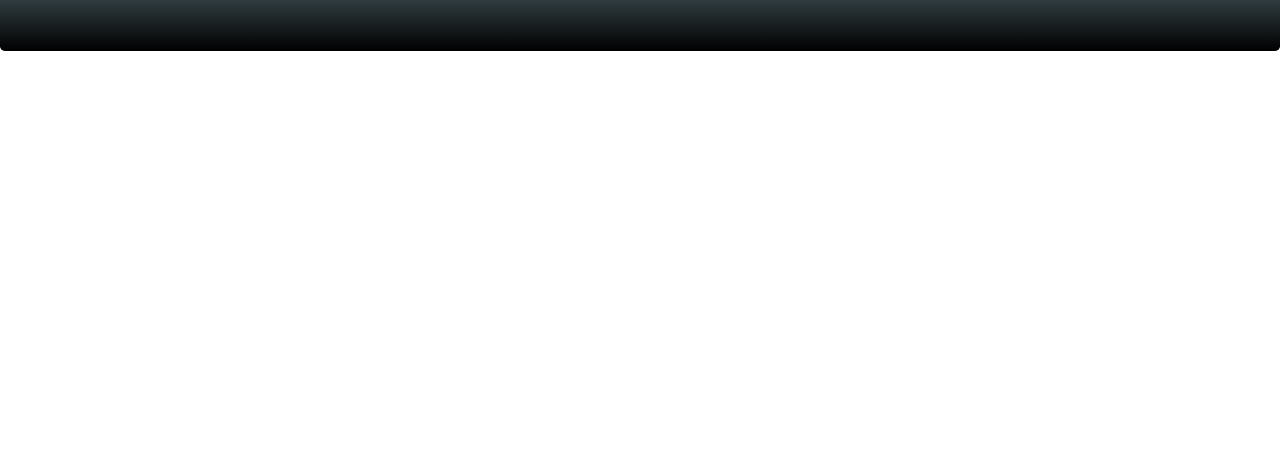
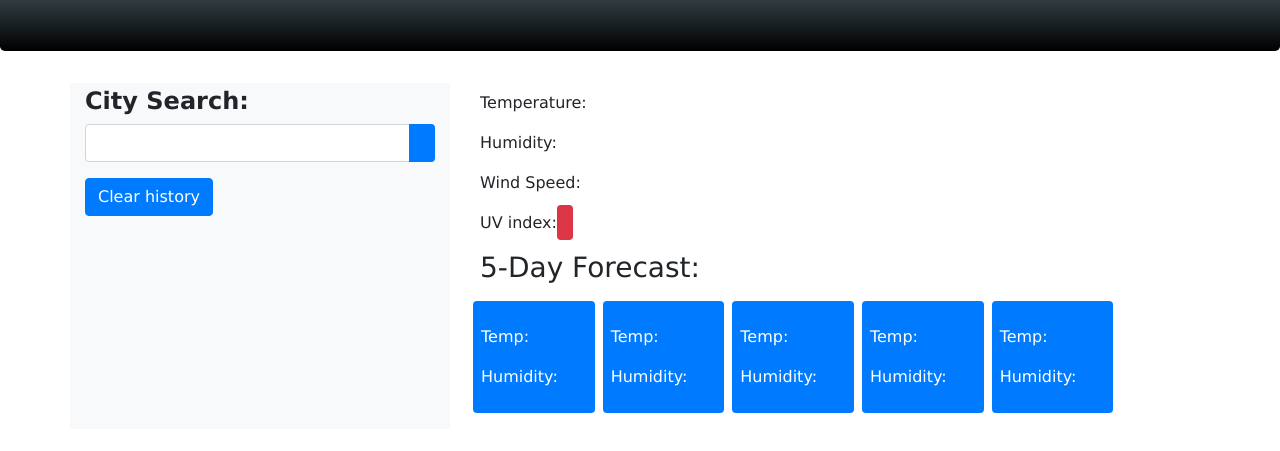
Before and after one commit to Darxmarx/weather-dashboard, a plain HTML site: page index.html in a window 1280 px wide. Shown: the part 133-584 px from the top of the page. Drawn offline with nearby package versions, Linux system fonts and the light colour scheme.

Commit message:
add setup for html elements

```diff
--- a/index.html
+++ b/index.html
@@ -12,6 +12,71 @@
     <header class="jumbotron">
         <h1>Weather Dashboard</h1>
     </header>
+    <main class="container">
+        <div class="row">
+            <aside class="col-sm-4 bg-light">
+                <h4 class="pt-1"><strong>City Search:</strong></h4>
+                <!-- input search query -->
+                <div class="input-group mb-3">
+                    <input type="text" class="form-control"id="search-city" aria-label="City Search" aria-describedby="search-button">
+                    <div class="input-group-append">
+                        <button class=" btn bg-primary text-light" id="search-button"><i class="fa fa-search"></i></button>
+                    </div>
+                </div>
+                <!-- search city history -->
+                <button class=" btn btn-primary" type="button" id="clear-history">Clear history</button>
+                <ul class="list-group">
+
+                </ul>
+            </aside>
+            <div class="col-sm-8">
+                <div class="col-sm-12" id="current-weather">
+                    <h3 class="city-name mb-1 mt-2 bolder" id="current-city"></h3>
+                    <p>Temperature:<span class="current" id="temperature"></span></p>
+                    <p>Humidity:<span class="current" id="humidity"></span></p>
+                    <p>Wind Speed:<span class="current" id="wind-speed"></span></p>
+                    <p>UV index:<span class="current bg-danger rounded py-2 px-2 text-white" id="uv-index"></span></p>
+                </div>
+                <!-- future 5-day forecast -->
+                <div class="col-sm-12" id ="future-weather">
+                    <h3>5-Day Forecast:</h3>
+                    <div class="row text-light">
+                        <div class="col-sm-2 bg-primary forecast text-white ml-2 mb-3 p-2 mt-2 rounded" >
+                            <p id="fDate0"></p>
+                            <p id="fImg0"></p>
+                            <p>Temp:<span id="fTemp0"></span></p>
+                            <p>Humidity:<span id="fHumidity0"></span></p>
+                        </div>
+                        <div class="col-sm-2 bg-primary forecast text-white ml-2 mb-3 p-2 mt-2 rounded" >
+                            <p id="fDate1"></p>
+                            <p id="fImg1"></p>
+                            <p>Temp:<span id="fTemp1"></span></p>
+                            <p>Humidity:<span id="fHumidity1"></span></p>
+                        </div>
+                        <div class="col-sm-2 bg-primary forecast text-white ml-2 mb-3 p-2 mt-2 rounded">
+                            <p id="fDate2"></p>
+                            <p id="fImg2"></p>
+                            <p>Temp:<span id="fTemp2"></span></p>
+                            <p>Humidity:<span id="fHumidity2"></span></p>
+                        </div>
+                        <div class="col-sm-2 bg-primary forecast text-white ml-2 mb-3 p-2 mt-2 rounded">
+                            <p id="fDate3"></p>
+                            <p id="fImg3"></p>
+                            <p>Temp:<span id="fTemp3"></span></p>
+                            <p>Humidity:<span id="fHumidity3"></span></p>
+                        </div>
+                        <div class="col-sm-2 bg-primary forecast text-white ml-2 mb-3 p-2 mt-2 rounded" >
+                            <p id="fDate4"></p>
+                            <p id="fImg4"></p>
+                            <p>Temp:<span id="fTemp4"></span></p>
+                            <p>Humidity:<span id="fHumidity4"></span></p>
+                        </div>
+                    </div>
+                </div>
+            </div>
+        </div>
+    </main>
+
 
     <script src="https://code.jquery.com/jquery.js"></script>
     <script src="https://cdnjs.cloudflare.com/ajax/libs/twitter-bootstrap/4.0.0/js/bootstrap.bundle.min.js"></script>
```
